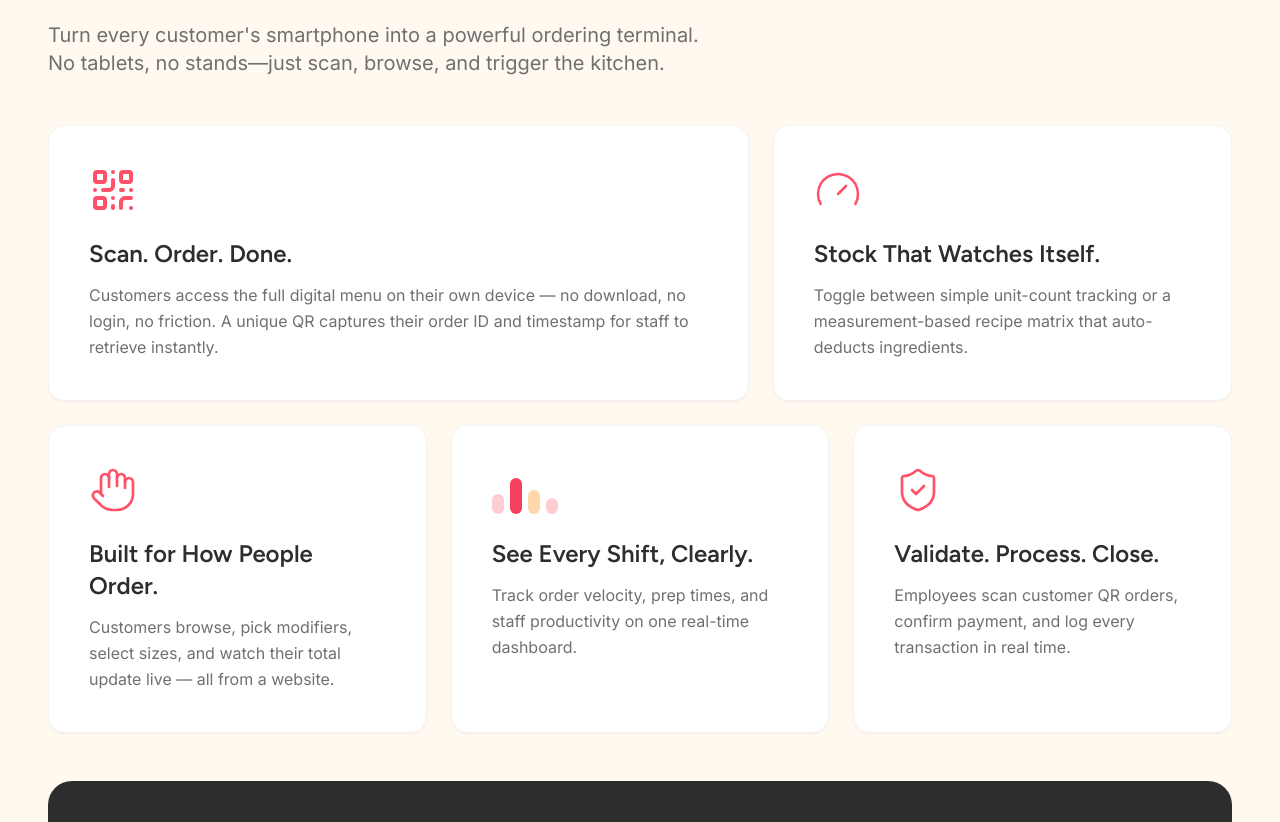
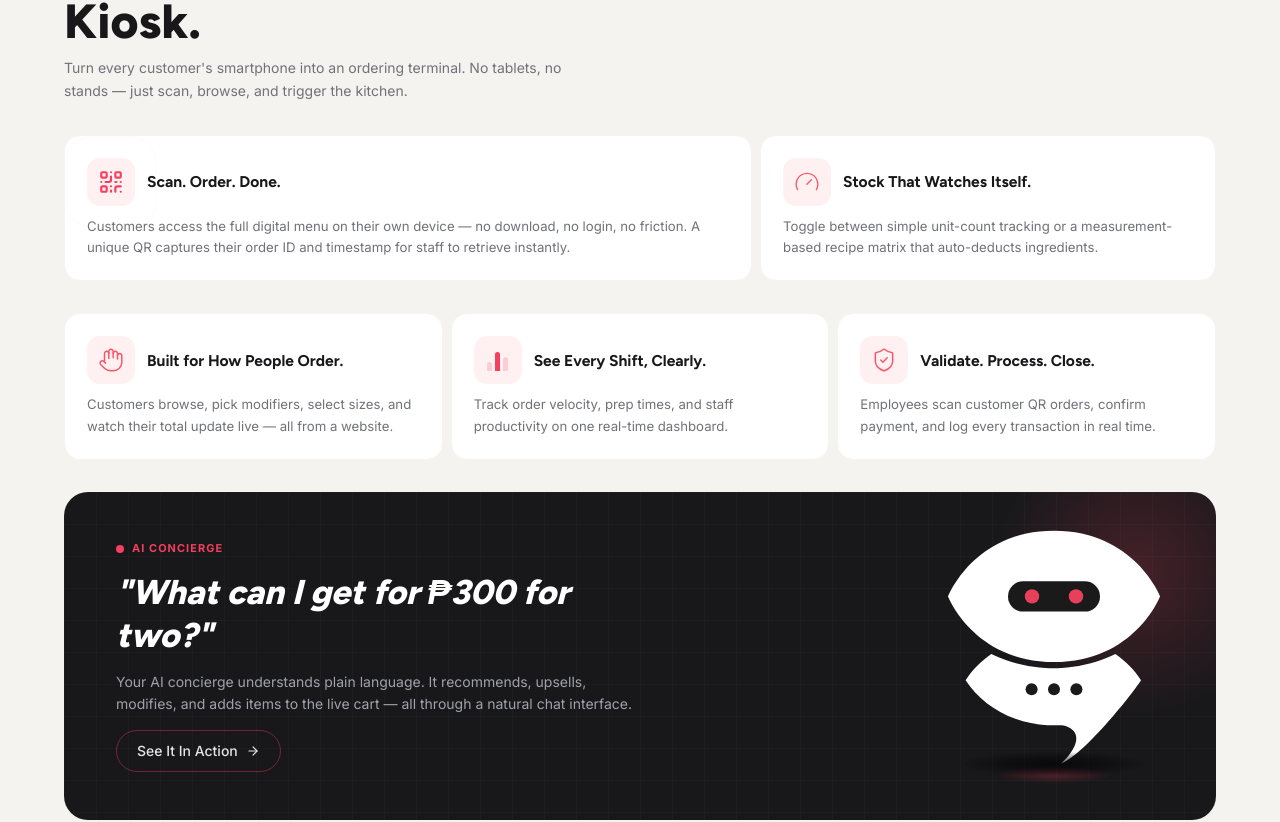
Before and after one commit to ShanRaboy11/Qios, a Next.js app: page / in a window 1280 px wide. Shown: the part 9276-10098 px from the top of the page. Built offline with nearby package versions, Linux system fonts and the light colour scheme.

Commit message:
feat: hardcoded chatbot logo

```diff
--- /dev/null
+++ b/src/components/molecules/ChatbotLogo.tsx
@@ -0,0 +1,64 @@
+export function ChatbotLogo({ size = 180 }: { size?: number }) {
+  const h = Math.round(size * 1.2);
+  return (
+    <div className="flex flex-col items-center">
+      <style>{`
+        @keyframes botFloat {
+          0%,100% { transform: translateY(0px); }
+          50%      { transform: translateY(-12px); }
+        }
+        @keyframes shadowSync {
+          0%,100% { transform: scaleX(1);    opacity: 0.9; }
+          50%      { transform: scaleX(0.5); opacity: 0.3; }
+        }
+      `}</style>
+
+      {/* Robot */}
+      <div style={{ animation: 'botFloat 3.5s ease-in-out infinite', transformOrigin: 'bottom center' }}>
+        <svg xmlns="http://www.w3.org/2000/svg" viewBox="0 0 245 300"
+          width={size} height={h} style={{ display: 'block', overflow: 'visible' }}>
+
+          <path d="M-10,118 C-10,118 22,36 122.5,36 C223,36 255,118 255,118 C255,118 223,200 122.5,200 C22,200 -10,118 -10,118 Z" fill="white"/>
+          <rect x="65" y="99" width="115" height="38" rx="19" fill="#1a1a1a"/>
+
+          <g transform="translate(95,118)">
+            <ellipse cx="0" cy="0" rx="9" ry="9" fill="#e8405a">
+              <animateTransform attributeName="transform" type="scale"
+                values="1 1;1 1;1 1;1 1;1 1;1 1;1 1;1 0.08;1 1;1 1;1 1;1 1;1 1;1 1;1 1;1 1;1 1;1 0.08;1 1;1 1;1 1"
+                keyTimes="0;.05;.1;.15;.2;.25;.3;.34;.38;.43;.48;.53;.58;.63;.68;.73;.78;.82;.86;.92;1"
+                dur="5s" repeatCount="indefinite" additive="sum"/>
+            </ellipse>
+          </g>
+
+          <g transform="translate(150,118)">
+            <ellipse cx="0" cy="0" rx="9" ry="9" fill="#e8405a">
+              <animateTransform attributeName="transform" type="scale"
+                values="1 1;1 1;1 1;1 1;1 1;1 1;1 1;1 0.08;1 1;1 1;1 1;1 1;1 1;1 1;1 1;1 1;1 1;1 0.08;1 1;1 1;1 1"
+                keyTimes="0;.05;.1;.15;.2;.25;.3;.34;.38;.43;.48;.53;.58;.63;.68;.73;.78;.82;.85;.92;1"
+                dur="5s" repeatCount="indefinite" additive="sum"/>
+            </ellipse>
+          </g>
+
+          <g transform="translate(12,190) scale(0.898)">
+            <path d="M49.493 6.01586C44.86 4.17819 40.316 2.17026 35.869 0C21.4169 9.97132 9.19957 22.3902 0 36.5589C15.6369 60.6421 39.9924 79.6696 69.2214 90.2156C83.1494 95.2409 98.184 98.3404 113.909 99.1433H130.296C146.017 98.3406 173.65 113.595 133.525 152.092C162.758 141.546 228.567 60.6448 244.205 36.5589C235.032 22.4305 222.858 10.0421 208.46 0.0852605C204.064 2.22496 199.574 4.20615 194.997 6.02118C175.837 13.6192 155.156 18.3054 133.525 19.5196C129.795 19.729 126.036 19.8352 122.252 19.8352C118.468 19.8352 114.709 19.729 110.979 19.5196C89.3424 18.3051 68.6565 13.617 49.493 6.01586Z" fill="white"/>
+          </g>
+
+          <circle cx="94.5"  cy="234" r="7.5" fill="#1a1a1a"/>
+          <circle cx="122.5" cy="234" r="7.5" fill="#1a1a1a"/>
+          <circle cx="150.5" cy="234" r="7.5" fill="#1a1a1a"/>
+        </svg>
+      </div>
+
+      {/* Shadow — fully outside the robot div so it never overlaps the tail */}
+      <div style={{
+        width: size * 0.9,
+        height: 24,
+        marginTop: 10,
+        borderRadius: '50%',
+        background: 'radial-gradient(ellipse at center, rgba(0,0,0,0.7) 0%, rgba(0,0,0,0.4) 40%, rgba(0,0,0,0.1) 65%, transparent 80%)',
+        animation: 'shadowSync 3.5s ease-in-out infinite',
+        transformOrigin: 'center',
+      }}/>
+    </div>
+  );
+}
--- a/src/components/organisms/feature.tsx
+++ b/src/components/organisms/feature.tsx
@@ -1,119 +1,137 @@
 import React from 'react';
-import { QrCode, Timer, Hand, BarChart3, ShieldCheck, Sparkles, ArrowRight } from 'lucide-react';
+import { QrCode, ArrowRight } from 'lucide-react';
 import Image from 'next/image';
+import { ChatbotLogo } from '../molecules/ChatbotLogo';
 
 const features = [
   {
-    icon: <QrCode className="w-12 h-12 text-brand-accent" />,
+    icon: (
+      <div className="relative flex items-center justify-center w-[26px] h-[26px]">
+        <span className="absolute -inset-1.5 rounded-[10px] border border-rose-400 animate-ping opacity-40" />
+        <span className="absolute -inset-3 rounded-[14px] border border-rose-300 animate-ping opacity-20 [animation-delay:0.55s]" />
+        <QrCode className="w-[26px] h-[26px] text-rose-500" />
+      </div>
+    ),
     title: "Scan. Order. Done.",
-    description: "Customers access the full digital menu on their own device — no download, no login, no friction. A unique QR captures their order ID and timestamp for staff to retrieve instantly."
+    description: "Customers access the full digital menu on their own device — no download, no login, no friction. A unique QR captures their order ID and timestamp for staff to retrieve instantly.",
   },
   {
-    icon: <img src="/svg/Stock.svg" alt="Stock" className="w-12 h-12" />,
+    icon: <img src="/svg/Stock.svg" alt="Stock" className="w-[26px] h-[26px]" />,
     title: "Stock That Watches Itself.",
-    description: "Toggle between simple unit-count tracking or a measurement-based recipe matrix that auto-deducts ingredients."
+    description: "Toggle between simple unit-count tracking or a measurement-based recipe matrix that auto-deducts ingredients.",
   },
   {
-    icon: <img src="/svg/Hand.svg" alt="Hand" className="w-12 h-12" />,
+    icon: <img src="/svg/Hand.svg" alt="Hand" className="w-[26px] h-[26px]" />,
     title: "Built for How People Order.",
-    description: "Customers browse, pick modifiers, select sizes, and watch their total update live — all from a website."
+    description: "Customers browse, pick modifiers, select sizes, and watch their total update live — all from a website.",
   },
   {
     icon: (
-      <div className="flex items-end gap-1.5 h-12">
-        <div className="w-3 h-5 bg-rose-200 rounded-md"></div>
-        <div className="w-3 h-9 relative bg-rose-500 rounded-md"></div>
-        <div className="w-3 h-6 bg-orange-200 rounded-md"></div>
-        <div className="w-3 h-4 bg-rose-200 rounded-md"></div>
+      // Fixed: centered, evenly spaced, fills the icon box properly
+      <div className="flex items-end justify-center gap-[3px] w-[26px] h-[22px]">
+        <div className="w-[5px] rounded-t bg-rose-200" style={{ height: '45%' }} />
+        <div className="w-[5px] rounded-t bg-rose-500" style={{ height: '88%' }} />
+        <div className="w-[5px] rounded-t bg-rose-200" style={{ height: '65%' }} />
+
       </div>
     ),
     title: "See Every Shift, Clearly.",
-    description: "Track order velocity, prep times, and staff productivity on one real-time dashboard."
+    description: "Track order velocity, prep times, and staff productivity on one real-time dashboard.",
   },
   {
-    icon: <img src="/svg/Shield.svg" alt="Shield" className="w-12 h-12" />,
+    icon: <img src="/svg/Shield.svg" alt="Shield" className="w-[26px] h-[26px]" />,
     title: "Validate. Process. Close.",
-    description: "Employees scan customer QR orders, confirm payment, and log every transaction in real time."
-  }
+    description: "Employees scan customer QR orders, confirm payment, and log every transaction in real time.",
+  },
 ];
+
+function IconBox({ children }: { children: React.ReactNode }) {
+  return (
+    <div className="w-12 h-12 min-w-[48px] bg-rose-50 rounded-[13px] flex items-center justify-center">
+      {children}
+    </div>
+  );
+}
 
 export default function FeatureSection() {
   return (
-    <section className="w-full bg-bg-primary py-16 px-4 md:px-8 lg:px-12">
-      <div className="max-w-7xl mx-auto space-y-12">
+    <section className="w-full bg-[#f5f3ef] py-16 px-4 md:px-8 lg:px-12">
+      <div className="max-w-6xl mx-auto space-y-8">
 
         {/* Header */}
-        <div className="max-w-3xl space-y-6">
-          <h2 className="text-4xl md:text-5xl font-bold font-figtree text-text-primary tracking-tight">
+        <div className="max-w-lg">
+          <h2 className="text-4xl md:text-5xl font-extrabold font-figtree text-zinc-900 leading-tight mb-3">
             Hardware-Free QR Kiosk.
           </h2>
-          <p className="text-lg md:text-xl text-text-secondary font-inter leading-relaxed">
-            Turn every customer&apos;s smartphone into a powerful ordering terminal.<br className="hidden md:block" />
-            No tablets, no stands—just scan, browse, and trigger the kitchen.
+          <p className="text-zinc-500 text-sm leading-relaxed">
+            Turn every customer's smartphone into an ordering terminal.
+            No tablets, no stands — just scan, browse, and trigger the kitchen.
           </p>
         </div>
 
-        {/* Feature Cards Grid */}
-        <div className="space-y-6">
-          {/* Top Row: 2 Cards (3-col / 2-col visual proportion) */}
-          <div className="grid grid-cols-1 md:grid-cols-5 gap-6">
-            <div className="bg-white p-8 md:p-10 rounded-2xl shadow-sm border border-gray-100 md:col-span-3 hover:shadow-md transition-shadow">
-               <div className="mb-6">{features[0].icon}</div>
-               <h3 className="text-2xl font-semibold font-figtree text-text-primary mb-3">{features[0].title}</h3>
-               <p className="text-text-secondary font-inter leading-relaxed">{features[0].description}</p>
+        {/* Top Row */}
+        <div className="grid grid-cols-1 md:grid-cols-5 gap-2">
+          {[features[0], features[1]].map((f, i) => (
+            <div key={i} className={`${i === 0 ? 'md:col-span-3' : 'md:col-span-2'} bg-white rounded-2xl p-[22px] border border-zinc-100 hover:shadow-lg hover:-translate-y-0.5 transition-all duration-200`}>
+              <div className="flex items-center gap-3 mb-2.5">
+                <IconBox>{f.icon}</IconBox>
+                <h3 className="text-[0.975rem] font-bold font-figtree text-zinc-900 leading-snug">{f.title}</h3>
+              </div>
+              <p className="text-zinc-500 text-[0.825rem] leading-relaxed">{f.description}</p>
             </div>
-            <div className="bg-white p-8 md:p-10 rounded-2xl shadow-sm border border-gray-100 md:col-span-2 hover:shadow-md transition-shadow">
-               <div className="mb-6">{features[1].icon}</div>
-               <h3 className="text-2xl font-semibold font-figtree text-text-primary mb-3">{features[1].title}</h3>
-               <p className="text-text-secondary font-inter leading-relaxed">{features[1].description}</p>
+          ))}
+        </div>
+
+        {/* Bottom Row */}
+        <div className="grid grid-cols-1 md:grid-cols-3 gap-2">
+          {features.slice(2).map((f, i) => (
+            <div key={i} className="bg-white rounded-2xl p-[22px] border border-zinc-100 hover:shadow-lg hover:-translate-y-0.5 transition-all duration-200">
+              <div className="flex items-center gap-3 mb-2.5">
+                <IconBox>{f.icon}</IconBox>
+                <h3 className="text-[0.975rem] font-bold font-figtree text-zinc-900 leading-snug">{f.title}</h3>
+              </div>
+              <p className="text-zinc-500 text-[0.825rem] leading-relaxed">{f.description}</p>
             </div>
-          </div>
-
-          {/* Bottom Row: 3 Cards */}
-          <div className="grid grid-cols-1 md:grid-cols-3 gap-6">
-            {features.slice(2).map((feature, idx) => (
-              <div key={idx} className="bg-white p-8 md:p-10 rounded-2xl shadow-sm border border-gray-100 hover:shadow-md transition-shadow">
-                 <div className="mb-6">{feature.icon}</div>
-                 <h3 className="text-2xl font-semibold font-figtree text-text-primary mb-3">{feature.title}</h3>
-                 <p className="text-text-secondary font-inter leading-relaxed">{feature.description}</p>
-              </div>
-            ))}
-          </div>
+          ))}
         </div>
 
         {/* AI Concierge Banner */}
-        <div className="mt-20 bg-text-primary rounded-3xl p-8 md:p-14 lg:p-20 flex flex-col md:flex-row items-center justify-between gap-12 overflow-hidden relative">
+        <div className="relative bg-zinc-900 rounded-3xl p-10 md:p-[44px_52px] flex flex-col md:flex-row items-center justify-between gap-8 overflow-hidden">
+          <div className="absolute inset-0 opacity-[0.025]"
+            style={{ backgroundImage: 'linear-gradient(#fff 1px,transparent 1px),linear-gradient(90deg,#fff 1px,transparent 1px)', backgroundSize: '32px 32px' }} />
+          <div className="absolute -top-16 -right-16 w-72 h-72 rounded-full pointer-events-none"
+            style={{ background: 'radial-gradient(circle, rgba(232,64,90,0.22) 0%, transparent 70%)' }} />
 
-          <div className="flex-1 space-y-6 z-10">
-            <div className="inline-flex items-center space-x-2 text-brand-primary font-bold tracking-widest text-xs uppercase">
-              <Sparkles className="w-4 h-4" />
-              <span>AI CONCIERGE</span>
+          <div className="flex-1 relative z-10 space-y-3.5 max-w-[520px]">
+            <div className="flex items-center gap-2">
+              <span className="relative flex h-2 w-2">
+                <span className="animate-ping absolute inline-flex h-full w-full rounded-full bg-rose-500 opacity-75" />
+                <span className="relative inline-flex rounded-full h-2 w-2 bg-rose-500" />
+              </span>
+              <span className="text-rose-500 text-[0.68rem] font-bold tracking-widest uppercase">AI Concierge</span>
             </div>
-
-            <h2 className="text-3xl md:text-4xl lg:text-5xl font-bold font-figtree text-white italic tracking-tight">
-              &quot;What can I get for ₱300 for two?&quot;
+            <h2 className="text-3xl md:text-[2.15rem] font-extrabold font-figtree text-white italic leading-tight">
+              "What can I get for ₱300 for two?"
             </h2>
-
-            <p className="text-gray-400 text-sm md:text-base max-w-xl font-inter leading-relaxed">
+            <p className="text-zinc-400 text-sm leading-relaxed max-w-[520px]">
               Your AI concierge understands plain language. It recommends, upsells, modifies, and adds items to the live cart — all through a natural chat interface.
             </p>
-
-            <button className="inline-flex items-center space-x-2 px-6 py-3 rounded-full border border-brand-primary text-gray-200 hover:text-white hover:bg-brand-primary/10 transition-colors font-inter text-sm font-medium mt-4">
-              <span>See It In Action</span>
-              <ArrowRight className="w-4 h-4" />
+            <button className="inline-flex items-center gap-2 px-5 py-2.5 rounded-full border border-rose-500/40 text-zinc-200 hover:text-white hover:bg-rose-500/10 hover:border-rose-500 transition-all text-sm font-medium">
+              See It In Action <ArrowRight className="w-3.5 h-3.5" />
             </button>
           </div>
 
-          <div className="relative w-56 h-56 md:w-72 md:h-72 lg:w-[28rem] lg:h-[28rem] flex-shrink-0 z-10 flex items-center justify-center">
-            <Image
-              src="/images/chatbot.png"
-              alt="AI Concierge Chatbot"
-              fill
-              className="object-contain"
-              priority
-            />
+          {/* Robot: animated logo, floating bubble */}
+          <div className="flex-shrink-0 relative z-10 w-[220px] h-[240px] flex items-end justify-center">
+            {/* Floating chat bubble */}
+
+
+            {/* Ground glow */}
+            <div className="absolute bottom-[-8px] left-1/2 -translate-x-1/2 w-[120px] h-[18px] rounded-full animate-[glowPulse_4s_ease-in-out_infinite]"
+              style={{ background: 'radial-gradient(ellipse, rgba(232,64,90,0.35) 0%, transparent 70%)' }} />
+            {/* Robot image — breathe animation */}
+            <ChatbotLogo size={200} />
           </div>
-
         </div>
 
       </div>
```
Also changed, not shown: src/app/globals.css (+17 -0 lines).
